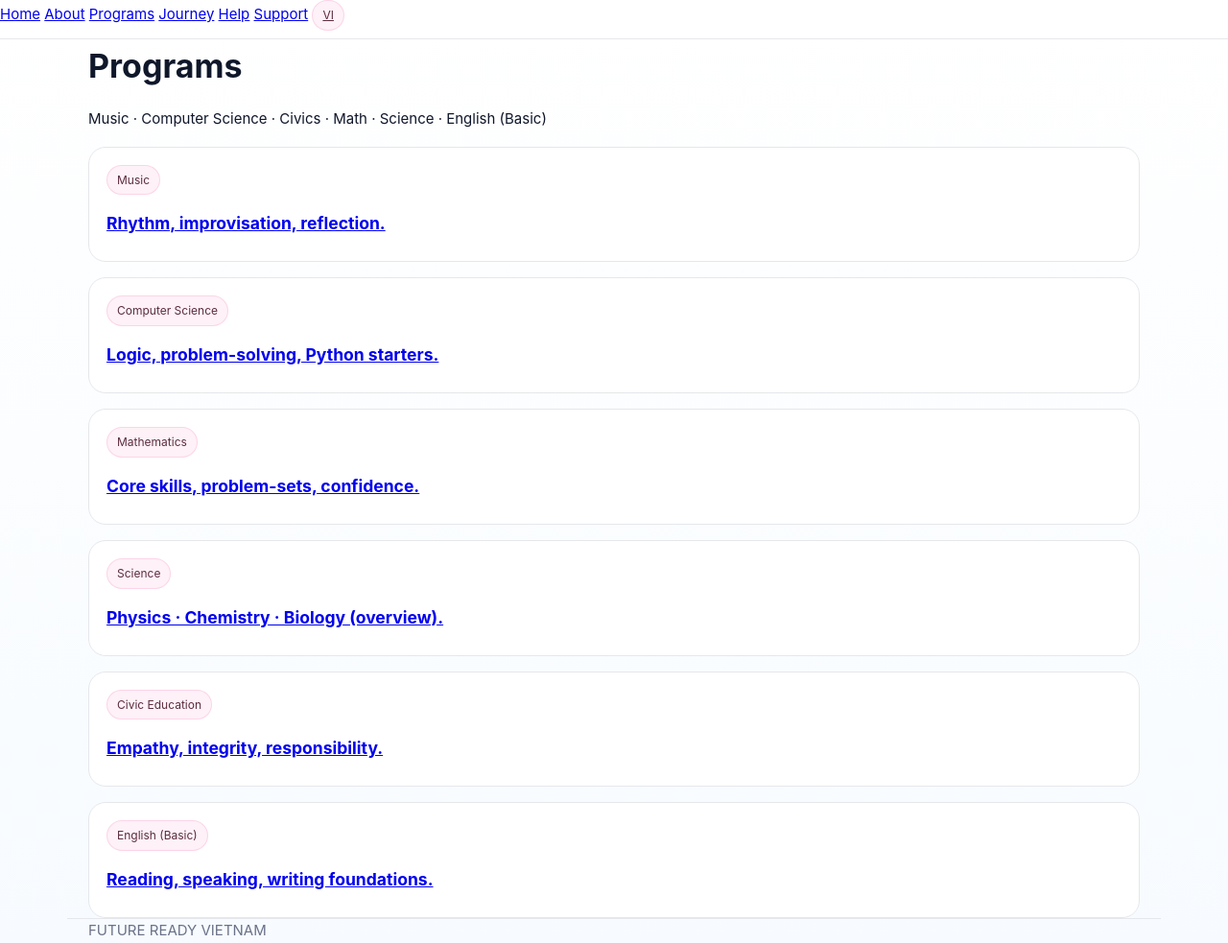
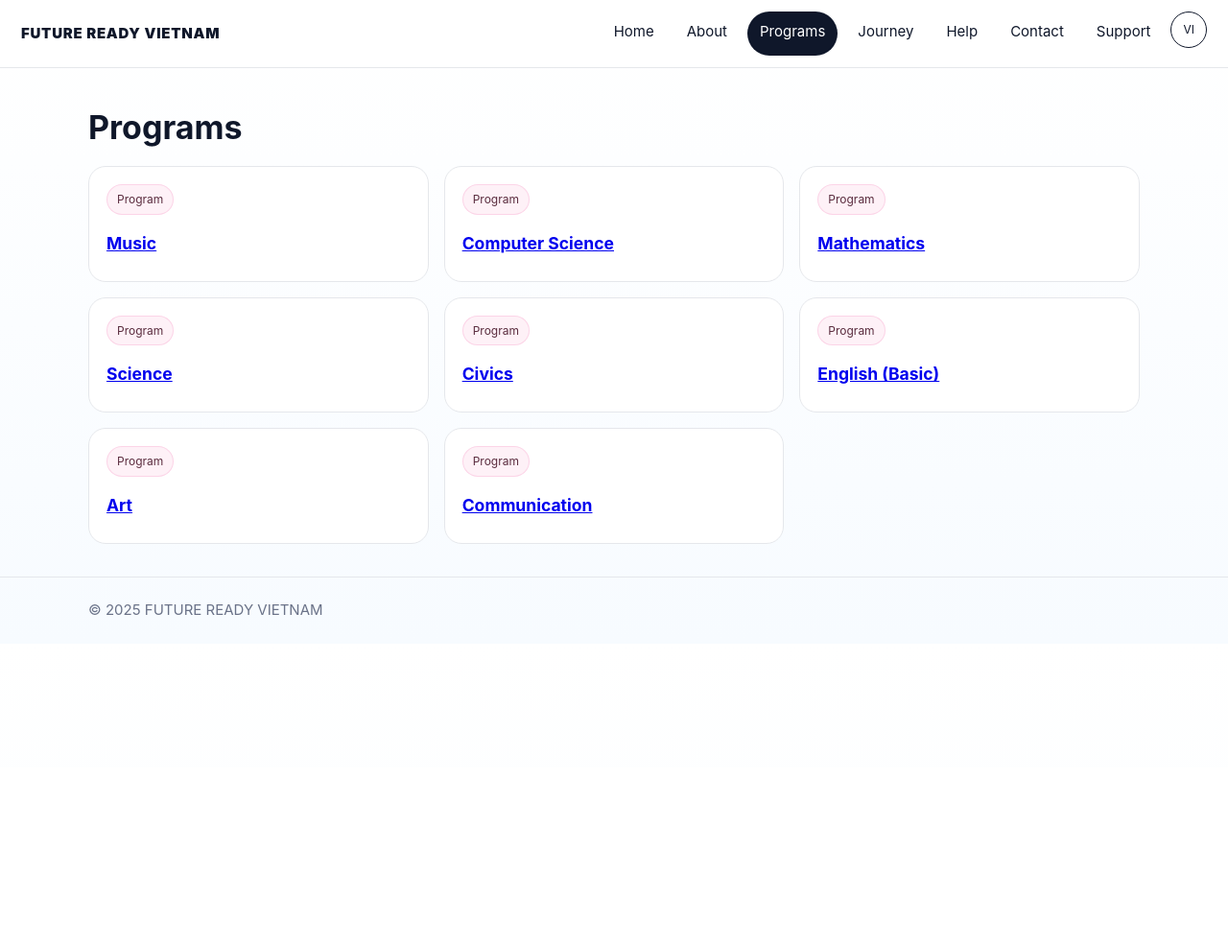
Before and after one commit to futurereadyvn/futurereadyvn, a plain HTML site: page en/programs.html in a window 1280 px wide. Shown: the whole page at 96% size. After the commit the page ends 800 px from the top, so only its background shows below. Drawn offline with Linux system fonts and the light colour scheme; files that its build step writes are made by us from their sources.

Commit message:
Update programs.html

```diff
--- a/en/programs.html
+++ b/en/programs.html
@@ -1,32 +1,31 @@
-<!doctype html>
-<html lang="en"><head>
-<meta charset="utf-8"><meta name="viewport" content="width=device-width, initial-scale=1">
+<!doctype html><html lang="en"><head>
+<meta charset="utf-8"><meta name="viewport" content="width=device-width,initial-scale=1">
 <title>Programs — FRV</title>
-<link rel="icon" href="/assets/favicon.png"><link rel="stylesheet" href="/assets/style.css">
+<link rel="icon" href="../assets/favicon.svg"><link rel="stylesheet" href="../assets/style.css">
 </head><body>
-  <nav class="nav">
-    <a href="/en/home.html">Home</a>
-    <a href="/en/about.html">About</a>
-    <a class="active" href="/en/programs.html">Programs</a>
-    <a href="/en/journey.html">Journey</a>
-    <a href="/en/help.html">Help</a>
-    <a href="/en/support.html">Support</a>
-    <a class="badge" href="/vi/programs.html">VI</a>
+<header class="nav"><div class="nav-inner">
+  <div class="brand">FUTURE READY VIETNAM</div>
+  <nav class="menu">
+    <a href="index.html">Home</a><a href="about.html">About</a><a href="programs.html" class="active">Programs</a>
+    <a href="journey.html">Journey</a><a href="help.html">Help</a><a href="contact.html">Contact</a>
+    <a href="support.html">Support</a><a class="badge" href="../vi/programs.html">VI</a>
   </nav>
+</div></header>
 
-  <main class="container">
-    <h1>Programs</h1>
-    <p>Music · Computer Science · Civics · Math · Science · English (Basic)</p>
+<main class="section"><div class="container">
+  <h1>Programs</h1>
+  <div class="grid grid-3" style="margin-top:12px">
+    <a class="card" href="programs/music.html"><span class="badge">Program</span><h3>Music</h3></a>
+    <a class="card" href="programs/cs.html"><span class="badge">Program</span><h3>Computer Science</h3></a>
+    <a class="card" href="programs/math.html"><span class="badge">Program</span><h3>Mathematics</h3></a>
+    <a class="card" href="programs/science.html"><span class="badge">Program</span><h3>Science</h3></a>
+    <a class="card" href="programs/civics.html"><span class="badge">Program</span><h3>Civics</h3></a>
+    <a class="card" href="programs/english-basic.html"><span class="badge">Program</span><h3>English (Basic)</h3></a>
+    <a class="card" href="programs/art.html"><span class="badge">Program</span><h3>Art</h3></a>
+    <a class="card" href="programs/communication.html"><span class="badge">Program</span><h3>Communication</h3></a>
+  </div>
+</div></main>
 
-    <section class="grid" style="margin-top:16px">
-      <a class="card" href="/en/programs/music.html"><div class="badge">Music</div><h3>Rhythm, improvisation, reflection.</h3></a>
-      <a class="card" href="/en/programs/cs.html"><div class="badge">Computer Science</div><h3>Logic, problem-solving, Python starters.</h3></a>
-      <a class="card" href="/en/programs/math.html"><div class="badge">Mathematics</div><h3>Core skills, problem-sets, confidence.</h3></a>
-      <a class="card" href="/en/programs/science.html"><div class="badge">Science</div><h3>Physics · Chemistry · Biology (overview).</h3></a>
-      <a class="card" href="/en/programs/civics.html"><div class="badge">Civic Education</div><h3>Empathy, integrity, responsibility.</h3></a>
-      <a class="card" href="/en/programs/english-basic.html"><div class="badge">English (Basic)</div><h3>Reading, speaking, writing foundations.</h3></a>
-    </section>
-  </main>
-
-  <footer class="container">FUTURE READY VIETNAM</footer>
+<footer><div class="container">© 2025 FUTURE READY VIETNAM</div>
+  <div class="page-transition"></div><script src="../assets/app.js"></script></footer>
 </body></html>
```
